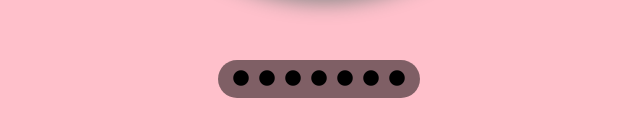
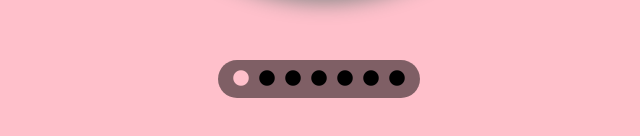
Before and after one commit to grecomatteo86/vue-slider, a plain HTML site: page index.html in a window 1280 px wide. Shown: the part 622-758 px from the top of the page, 321-961 px from the left. Drawn offline with nearby package versions, Linux system fonts and the light colour scheme.

Commit message:
bullets v-for in images

```diff
--- a/index.html
+++ b/index.html
@@ -39,7 +39,7 @@
       </div>
 
       <div class="bullets_container">
-        <i class="bull fas fa-circle" v-for="item in images"></i>
+        <i class="bull fas fa-circle" v-for="(item,index) in images" v-bind:class=" imgIndex == index ? 'active' : '' "></i>
       </div>
 
     </div>
```
